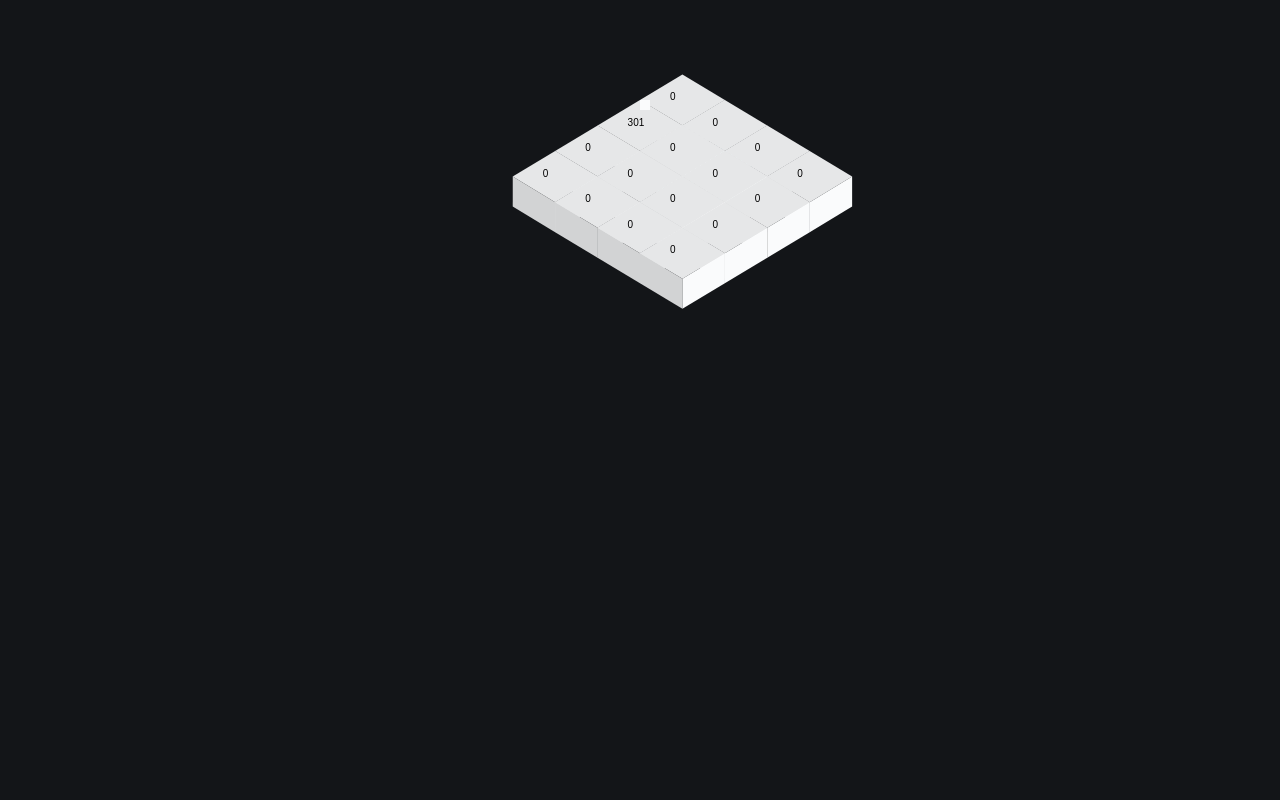
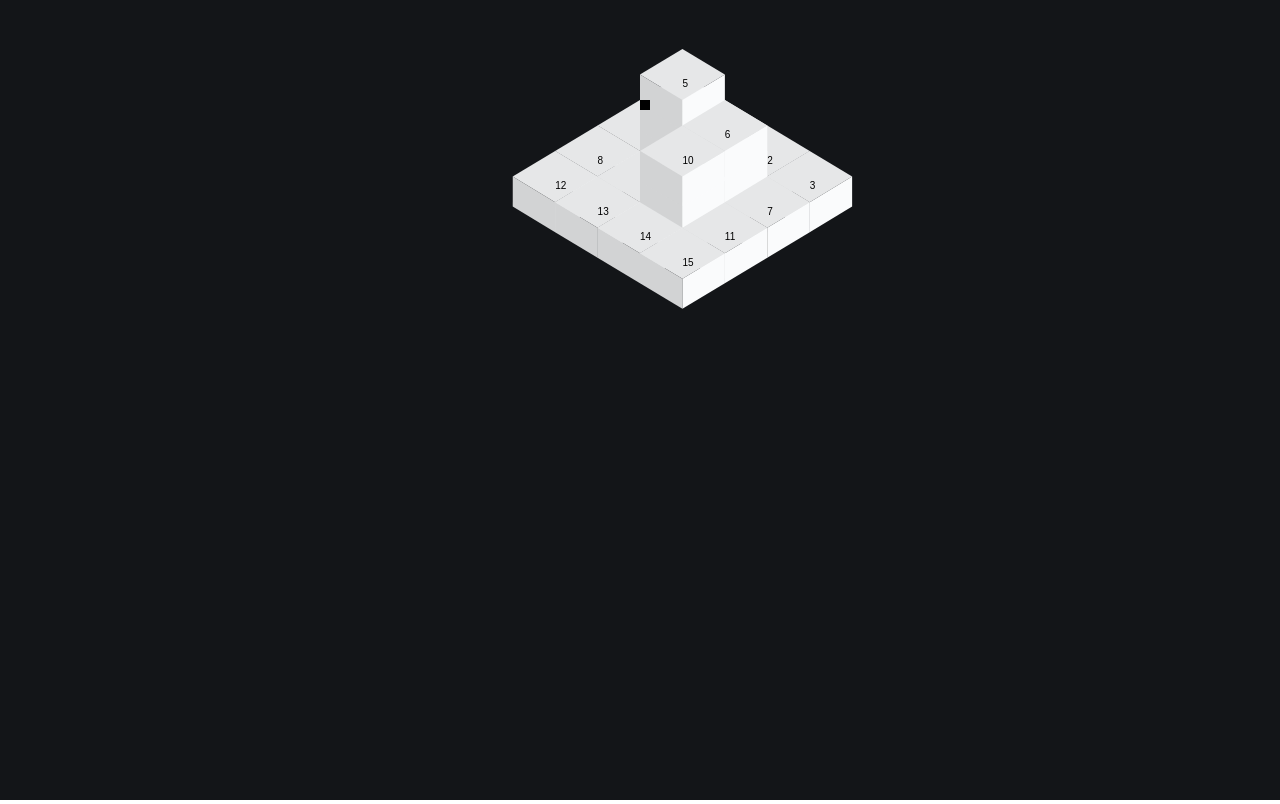
Before and after one commit to alternative451/ismoetwic, a plain HTML site: page index.html in a window 1280 px wide. Drawn offline with Linux system fonts and the light colour scheme.

Commit message:
Update index.html

```diff
--- a/index.html
+++ b/index.html
@@ -13,7 +13,7 @@
 
 <script>
     const DEBUG = {
-        TILE: false,
+        TILE: true,
         FLUID: false,
     }
 
@@ -21,7 +21,7 @@ function LightenDarkenColor(col, amt) {
 
   var usePound = false;
 
-  if (col[0] == "#") {
+  if (col[0] === "#") {
       col = col.slice(1);
       usePound = true;
   }
@@ -46,6 +46,8 @@ function LightenDarkenColor(col, amt) {
   return (usePound?"#":"") + (g | (b << 8) | (r << 16)).toString(16);
 
 }
+
+
 </script>
 
 <script>
@@ -74,56 +76,112 @@ function LightenDarkenColor(col, amt) {
         1,1,1,1,
     ]
 
-    //Helpers
-    const getNeg = (i) => {
+    const curryClamp = (bMin, bMax) => (value) => {
+        if(value < bMin) return bMin
+        if(value > bMax) return bMax
+        return value
+    }
+
+    const zeroCentClamp = curryClamp(0, 100)
+
+
+    //grid Helpers
+
+    // k,o,o
+    // o,o,o
+    // o,o,o
+
+    const getNeighbors = (i) => {
+        const nIds = []
         // 8 voisins
+        if(i<mapW) { //1 ligne
+            if(i === 0) {// coin haut gauche
+                nIds.push(i + 1, i + mapW, i + mapW + 1)
+            } else if(i === mapH * mapW - 1) {// coin haut droite
+                nIds.push(i - 1, i + mapW - 1, i + mapW)
+            } else { // le reste
+                nIds.push(i - 1,i + 1, i + mapW - 1, i + mapW, i + mapW + 1)
+            }
+        } else if(i > mapW * (mapH - 1)) { // dern ligne
+            if(i === mapW * (mapH - 1)) { // coin bas gauche
+                nIds.push(i - mapW, i - mapW + 1, i + 1)
+            } else if(i === mapH * mapW - 1) { // coin bas droite
+                nIds.push(i - mapW - 1, i - mapW, i - 1)
+            } else {//le reste
+                nIds.push(i - mapW - 1, i - mapW, i - mapW + 1, i - 1, i + 1)
+            }
+        } else if(i % mapW === 1) {//1ere colone
+            nIds.push(i - mapW, i - mapW + 1, i + 1, i + mapW, i + mapW + 1)
+        } else if(i % mapW === 0) {//derniere colone
+            nIds.push(i - mapW - 1, i - mapW, i - 1, i + mapW - 1, i + mapW + 1)
+        } else { // le centre
+            nIds.push(i - mapW - 1, i - mapW, i - mapW + 1, i - 1, i + 1, i + mapW - 1, i + mapW, i + mapW + 1)
+        }
+        return nIds
 
     }
 
     // FLUIDS
-    const SOURCE_IDS = [1]
+    const SOURCE_IDS = [0]
 
-    const fluids = [
+    let fluids = [
         0,0,0,0,
         0,0,0,0,
         0,0,0,0,
         0,0,0,0,
     ]
+
+    const nextStepFluids = []
+
     const FLUID_PROPAGATION = 1
-    const FLUID_GROTHS = 1
+    const FLUID_GROWTH = 1
     const FLUID_LIMIT = 100
 
     const propagate = () => {
         for(let i  = 0; i < fluids.length; i++) {
             if(i === SOURCE_IDS[0]) {
-                fluids[i] += FLUID_GROTHS
+                nextStepFluids[i] = zeroCentClamp(fluids[i] + FLUID_GROWTH)
 
             }
             if(fluids[i] >= FLUID_LIMIT) {
-                const neightboursIds = getNeg(i)
+                const neighborsIds = getNeighbors(i)
+                neighborsIds.forEach(id => {
+                    nextStepFluids[id] = zeroCentClamp( fluids[id] + FLUID_GROWTH / neighborsIds.length )
+                })
+            } else {
+                nextStepFluids[i] = fluids[i]
             }
         }
+        fluids = nextStepFluids
+
     }
 
     const drawFluids = () => {
         for(let i = 0; i < mapW; i ++) {
             for(let j = 0; j < mapH; j ++) {
-                const fluidProj = proj(i, j)
-                ctx.fillStyle="#000"
-                ctx.fillText(fluids[i * mapH + j], fluidProj.x + camOffsetX + TILE_SIZE, fluidProj.y + camOffsetY)
+                const fluidProj = proj(j, i)
+                if(DEBUG.FLUID) {
+
+                    ctx.fillStyle="#000"
+                    ctx.fillText(fluids[i * mapW + j].toFixed(1), fluidProj.x + camOffsetX + TILE_SIZE, fluidProj.y + camOffsetY)
+
+                }
             }
         }
     }
 
 
-    const ids = [
+    const colors = [
         "#343536",
         "#e6E7E8",
         "#904110",
+        "#342222"//DARK RED
     ]
 
     const mapW = 4
     const mapH = 4
+
+    let hoverCase = null
 
 
 
@@ -179,37 +237,44 @@ function LightenDarkenColor(col, amt) {
 
     const drawTile = (id, posX, posY, posZ, d) => {
 
+        let color = colors[map[id]]
+        if(fluids[id] === 100) {
+            color = colors[3]
+        }
+        if(hoverCase && hoverCase === id) {
+            color = "#00FF28"
+        }
 
         ctx.beginPath()
-        ctx.moveTo(posX + camOffsetX, posY + camOffsetY)
-        ctx.lineTo(posX + camOffsetX + W, posY + camOffsetY + H)
-        ctx.lineTo(posX + camOffsetX + W * 2, posY + camOffsetY)
-        ctx.lineTo(posX + camOffsetX + W, posY + camOffsetY - H)
+        ctx.moveTo(posX + camOffsetX, posY - posZ + camOffsetY)
+        ctx.lineTo(posX + camOffsetX + W, posY - posZ + camOffsetY + H)
+        ctx.lineTo(posX + camOffsetX + W * 2, posY - posZ + camOffsetY)
+        ctx.lineTo(posX + camOffsetX + W, posY - posZ + camOffsetY - H)
         ctx.closePath()
-        ctx.fillStyle = ids[id]
+        ctx.fillStyle = color
         ctx.fill()
 
         ctx.beginPath()
-        ctx.moveTo(posX + camOffsetX, posY + camOffsetY)
-        ctx.lineTo(posX + camOffsetX, posY + camOffsetY + TILE_SIZE)
-        ctx.lineTo(posX + camOffsetX + W, posY + camOffsetY + H + TILE_SIZE)
-        ctx.lineTo(posX + camOffsetX + W, posY + camOffsetY + H)
+        ctx.moveTo(posX + camOffsetX, posY - posZ + camOffsetY)
+        ctx.lineTo(posX + camOffsetX, posY - posZ + camOffsetY + TILE_SIZE)
+        ctx.lineTo(posX + camOffsetX + W, posY - posZ + camOffsetY + H + TILE_SIZE)
+        ctx.lineTo(posX + camOffsetX + W, posY - posZ + camOffsetY + H)
         ctx.closePath()
-        ctx.fillStyle = darkColor(ids[id])
+        ctx.fillStyle = darkColor(color)
         ctx.fill()
 
         ctx.beginPath()
-        ctx.moveTo(posX + camOffsetX + W * 2, posY + camOffsetY)
-        ctx.lineTo(posX + camOffsetX + W * 2, posY + camOffsetY + TILE_SIZE)
-        ctx.lineTo(posX + camOffsetX + W, posY + camOffsetY + H + TILE_SIZE)
-        ctx.lineTo(posX + camOffsetX + W, posY + camOffsetY + H)
+        ctx.moveTo(posX + camOffsetX + W * 2, posY - posZ + camOffsetY)
+        ctx.lineTo(posX + camOffsetX + W * 2, posY - posZ + camOffsetY + TILE_SIZE)
+        ctx.lineTo(posX + camOffsetX + W, posY - posZ + camOffsetY + H + TILE_SIZE)
+        ctx.lineTo(posX + camOffsetX + W, posY - posZ + camOffsetY + H)
         ctx.closePath()
-        ctx.fillStyle = clearColor(ids[id])
+        ctx.fillStyle = clearColor(color)
         ctx.fill()
         if(DEBUG.TILE) {
 
             ctx.fillStyle = "#000"
-            ctx.fillText(d, posX + camOffsetX + W, posY + camOffsetY + H / 2)
+            ctx.fillText(d, posX + camOffsetX + W, posY - posZ + camOffsetY + H / 2)
 
         }
     }
@@ -226,10 +291,19 @@ function LightenDarkenColor(col, amt) {
 
                 const mindex = x + y * mapH
                 for(let j = 0; j < elevations[mindex]; j ++) {
-                    drawTile(map[mindex], tilePos.x, tilePos.y, 0, d++)
+                    drawTile(mindex, tilePos.x, tilePos.y, H * j, mindex)
                 }
             }
         }
+    }
+
+    document.onmousemove = (e) => {
+        cx = (e.clientX)
+        cy = (e.clientY)
+            // {x: O_X + (x * W - y * W), y : O_Y + (x * H + y * H) }
+        hoverCase = {x : cx - O_X, y : cy - O_Y}
+        console.log(hoverCase)
+
     }
     const l = () => {
         cl()
```
